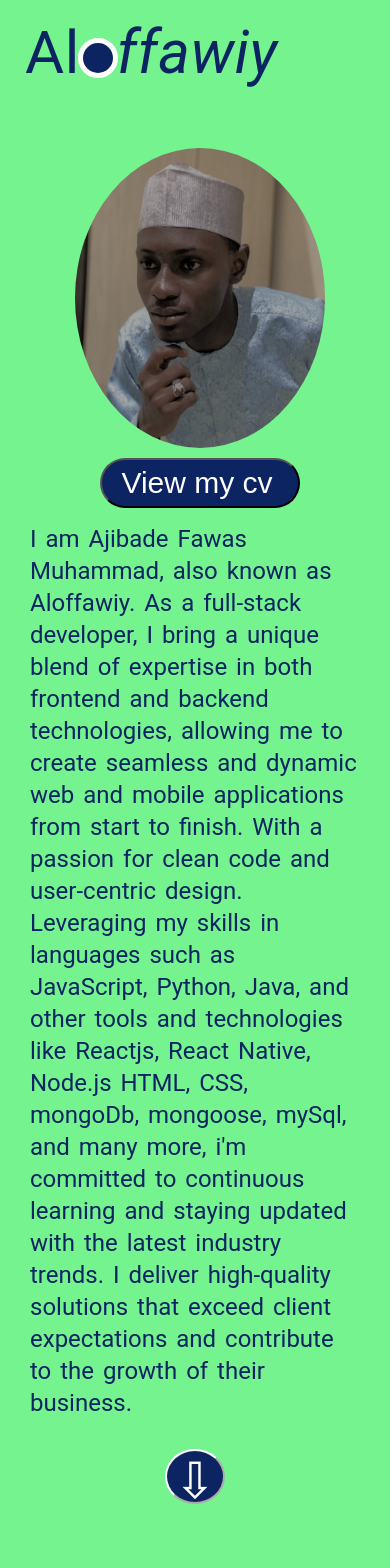
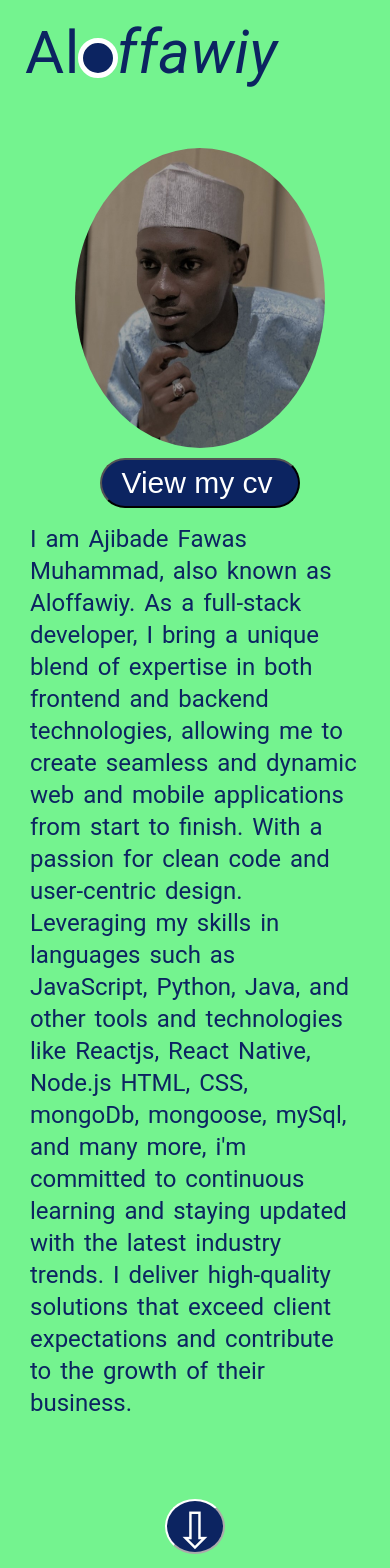
Before and after one commit to Aloffawiy/portfolio, a React (Create React App) app: page /about in a window 390 px wide. Shown: the top 1568 px of the page. Before the commit the page ends 1522 px from the top, so only its background shows below. Built offline with nearby package versions, Linux system fonts and the light colour scheme; a web font is replaced by a local one.

Commit message:
bismillah

```diff
--- a/src/App.css
+++ b/src/App.css
@@ -186,7 +186,7 @@ padding-bottom:90px;
     letter-spacing: 1.5px;
     word-spacing: 3px;
     line-height: 1.3;
-    padding: 15px 0 0 0;
+    padding: 15px 0 50px 0;
     text-align:unset;
   }
   .equal-width::after {
```
